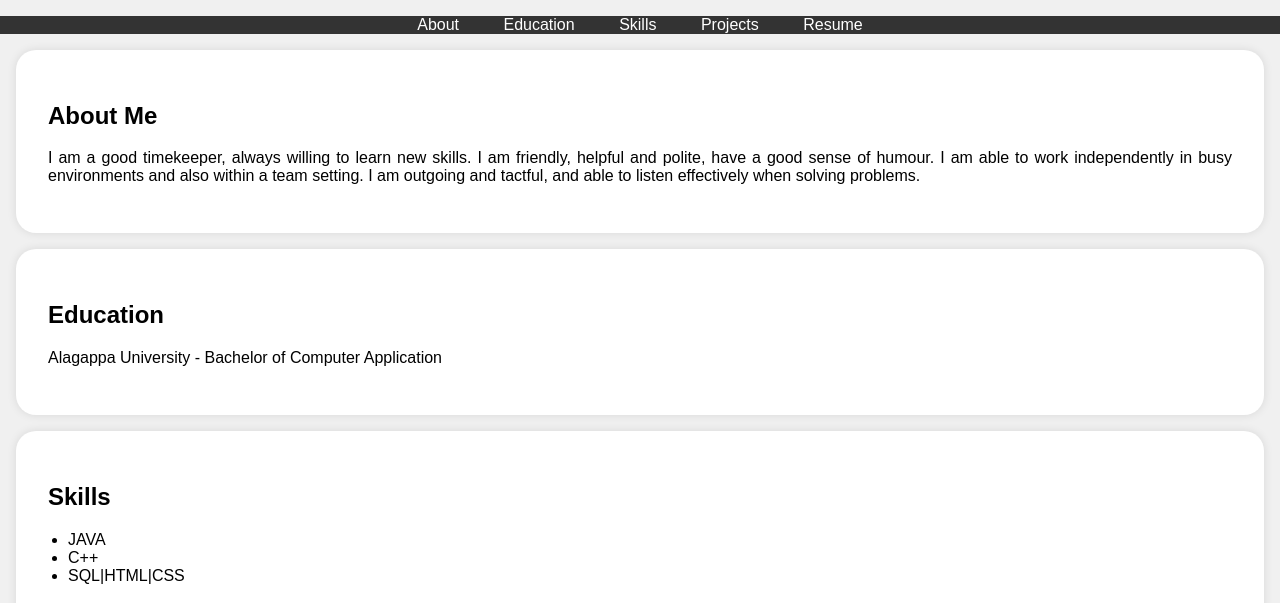
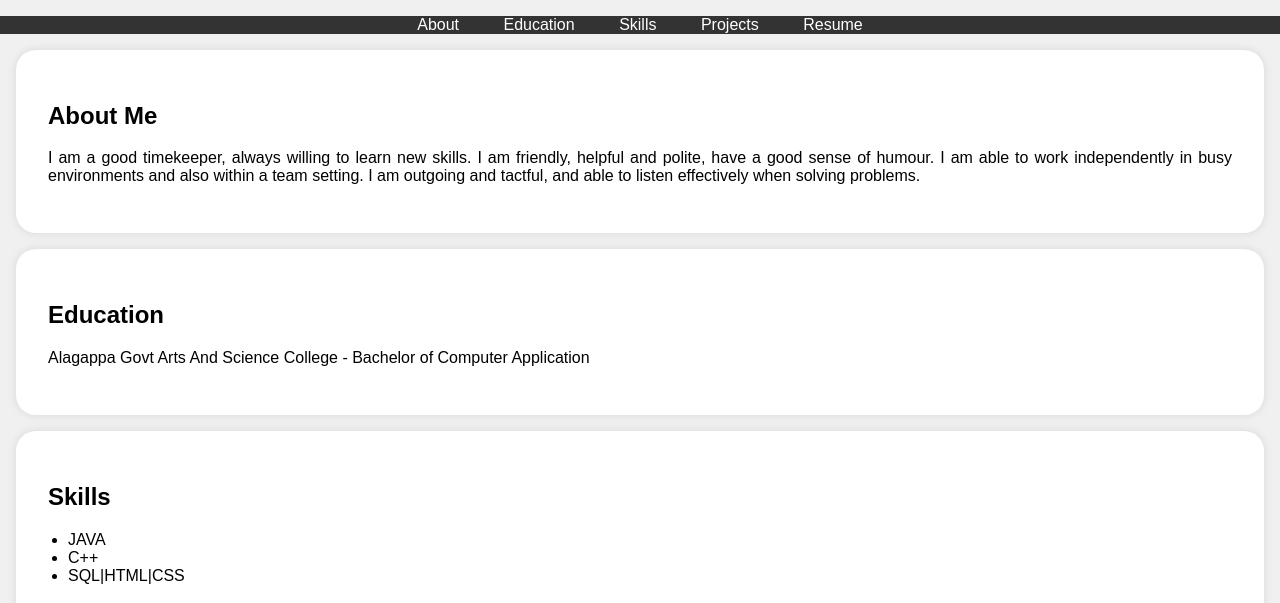
Before and after one commit to Tinesh10/Digital_portfolio, a plain HTML site: page Digital_portfolio/index.html in a window 1280 px wide. Shown: the part 197-800 px from the top of the page. Drawn offline with Linux system fonts and the light colour scheme.

Commit message:
Update index.html

```diff
--- a/Digital_portfolio/index.html
+++ b/Digital_portfolio/index.html
@@ -121,7 +121,7 @@
     <section id="education">
         <div class="section-content">
             <h2>Education</h2>
-            <p>Alagappa University  - Bachelor of Computer Application</p>
+            <p>Alagappa Govt Arts And Science College - Bachelor of Computer Application</p>
         </div>
     </section>
 
```
